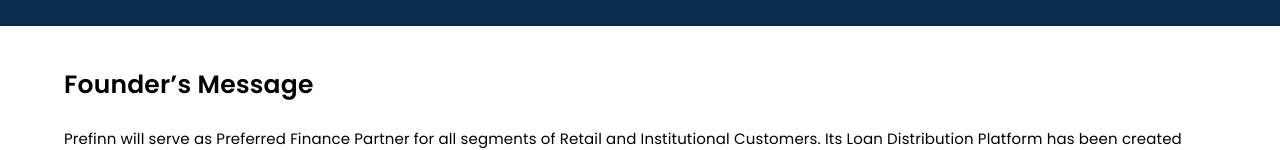
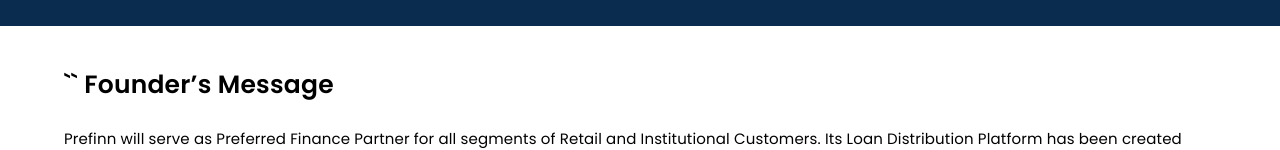
Before and after one commit to Kunal5200/felos-fe, a Next.js app: page /founder-message in a window 1280 px wide. Shown: the part 148-298 px from the top of the page. Built offline with nearby package versions, Linux system fonts and the light colour scheme.

Commit message:
add changes5

```diff
--- a/src/pages/founder-message.tsx
+++ b/src/pages/founder-message.tsx
@@ -7,7 +7,7 @@
     <div>
       <Box sx={{ pt: 5, pb: 5 }}>
         <Container>
-          <Typography sx={{ fontSize: 25, fontFamily: poppins600.style }}>
+          <Typography sx={{ fontSize: 25, fontFamily: poppins600.style }}>``
             {" "}
             Founder’s Message
           </Typography>
```
